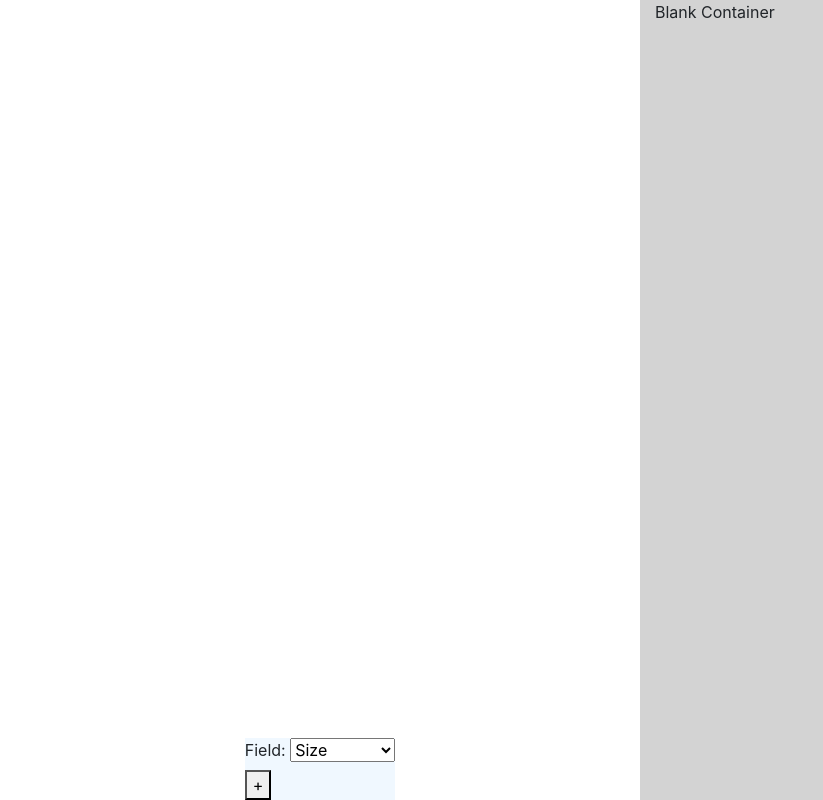
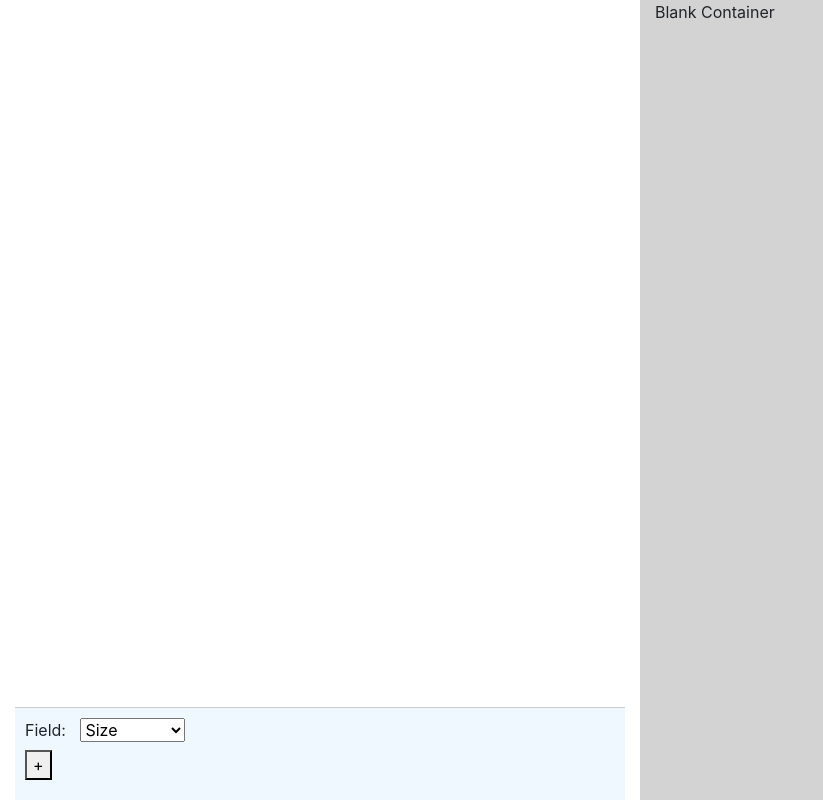
Before and after one commit to tnaccarato/Vis-PheWAS, a Django app: page / in a window 1280 px wide. Shown: the whole page, without its empty margins (0-823 px from the left). Run offline with Django 5.2, Linux system fonts and the light colour scheme; some libraries are stand-ins or nearby versions.

Commit message:
Add remove filter button and adjust the sigma container size so it doesn't overlap

```diff
--- a/vis_phewas/static/mainapp/css/index.css
+++ b/vis_phewas/static/mainapp/css/index.css
@@ -4,21 +4,64 @@
     margin: 0;
     padding: 0;
 }
+
 .row {
     height: 100%;
 }
+
 .col-md-6 {
     height: 100%;
     display: flex;
     align-items: center;
     justify-content: center;
 }
+
 #sigma-container {
     width: 100%;
     height: 100%;
 }
+
 .blank-container {
     background-color: lightgray;
     width: 100%;
     height: 100%;
 }
+
+body {
+    font-family: Arial, sans-serif;
+}
+
+.toolbar {
+    padding: 10px;
+    border-top: 1px solid #ccc;
+    background-color: #f9f9f9;
+}
+
+.filter-group {
+    margin-bottom: 10px;
+}
+
+.filter-group label {
+    margin-right: 10px;
+}
+
+.filter-group select,
+.filter-group input,
+.filter-group button {
+    margin-right: 10px;
+}
+
+.left-column {
+    display: flex;
+    flex-direction: column;
+    height: 100vh;
+}
+
+#sigma-container {
+    flex-grow: 1;
+    width: 100%;
+}
+
+.toolbar-wrapper {
+    width: 100%;
+}
--- a/vis_phewas/templates/mainapp/index.html
+++ b/vis_phewas/templates/mainapp/index.html
@@ -7,16 +7,19 @@
 {% block content %}
     <div class="container-fluid">
         <div class="row">
-            <!-- Sigma container box -->
-            <div class="col-md-6" style="height: 100vh; display: flex; flex-direction: column;">
-                <div id="sigma-container" style="flex-grow: 1;"></div>
-                {% include 'mainapp/toolbar.html' %}
+            <!-- Sigma container box and toolbar -->
+            <div class="col-md-6 left-column">
+                <div id="sigma-container"></div>
+                <div class="toolbar-wrapper">
+                    {% include 'mainapp/toolbar.html' %}
+                </div>
             </div>
         </div>
         <!-- Blank box for text and other content -->
         <div class="col-md-6" style="background-color: lightgray; height: 100vh;">
             <div class="blank-container">Blank Container</div>
         </div>
+
     </div>
 
 
```
Also changed, not shown: vis_phewas/static/mainapp/js/main.js (+35 -4 lines). Lines whose indentation alone changed are shown as unchanged.
